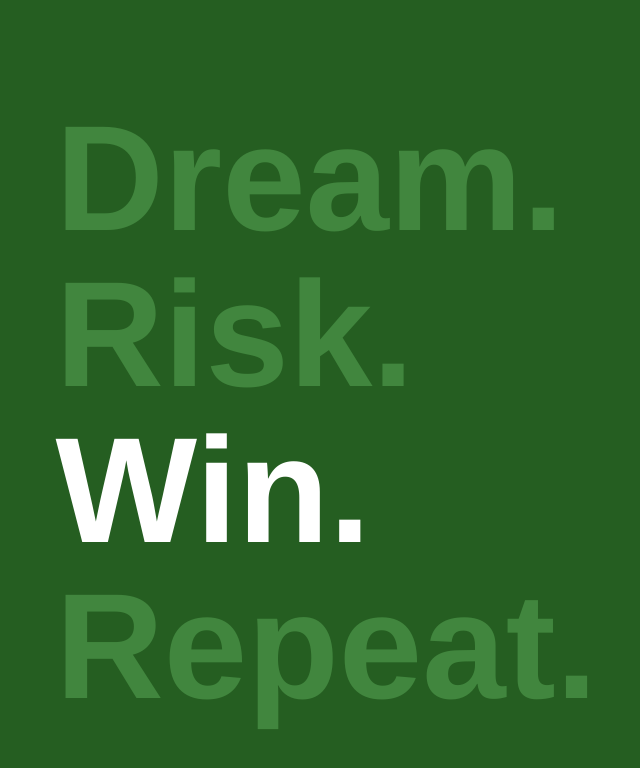
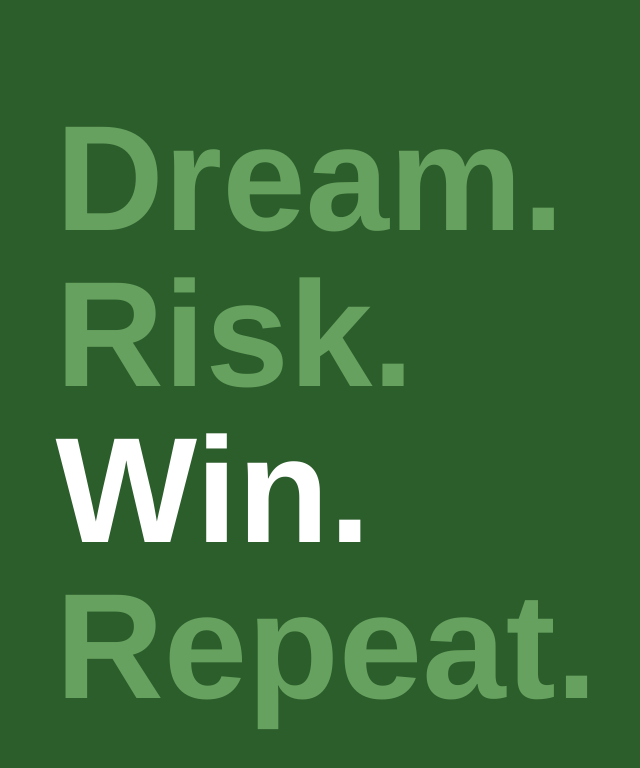
Before and after one commit to dallasread/www.dallasread.com, a Jekyll site: the page built from index.md, in a window 1280 px wide. Shown: the top 768 px of the page, without its empty margins (255-895 px from the left). Built offline with Jekyll 4.4.1, drawn with Linux system fonts in a browser that asks for light colours.

Commit message:
Change colour.

```diff
--- a/css/main.css
+++ b/css/main.css
@@ -49,7 +49,7 @@ table {
 
 body {
 	margin: 100px 0 100px;
-	background: #255E21;
+	background: #2C5E2C;
 }
 
 .container {
@@ -62,7 +62,7 @@ h1 {
 	font-family: Helvetica Neue, Helvetica, Arial, Sans Serif;
 	font-weight: bold;
 	font-size: 150px;
-	color: #41863E;
+	color: #67A15F;
 	padding: 3px 20px;
 }
 
```
